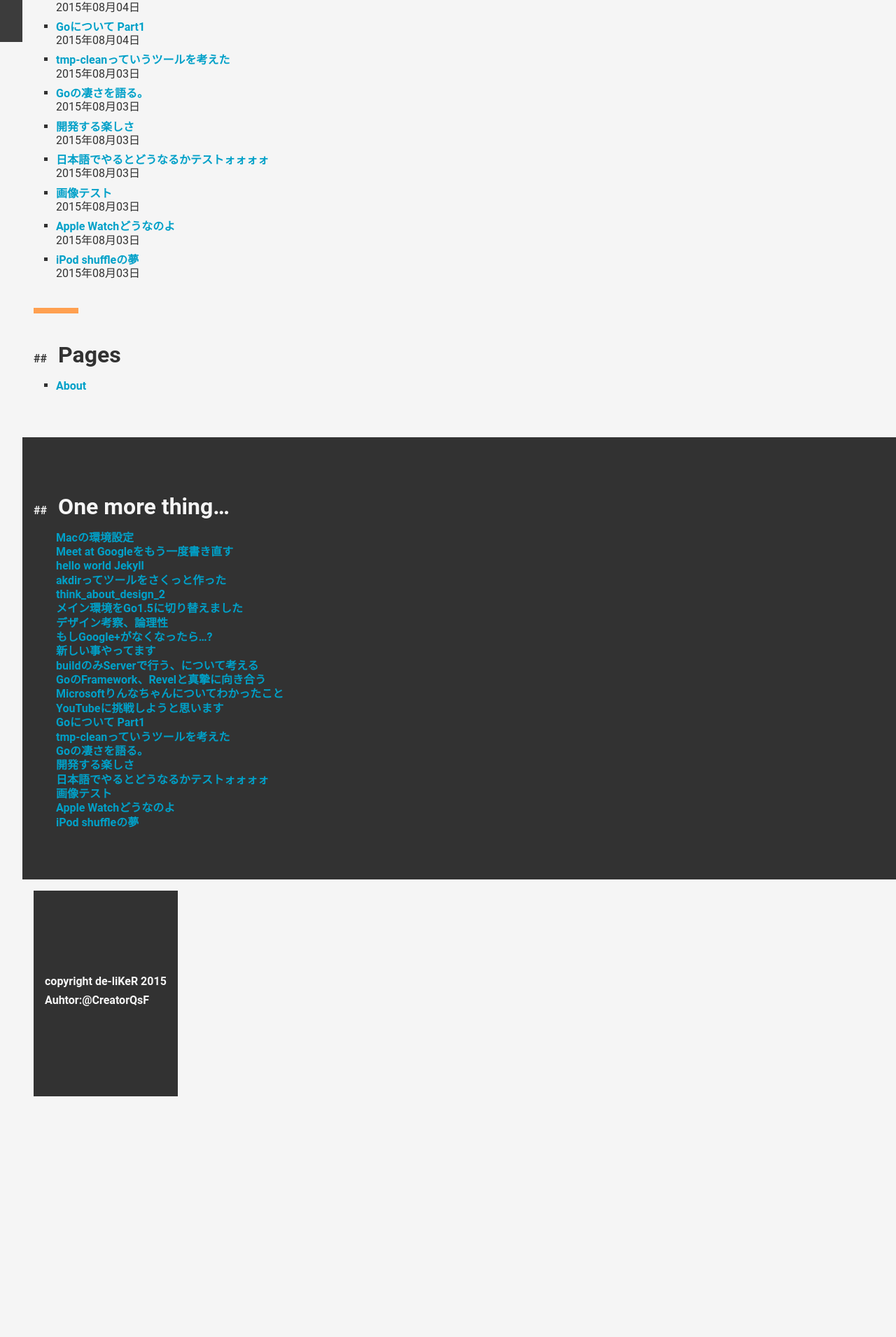
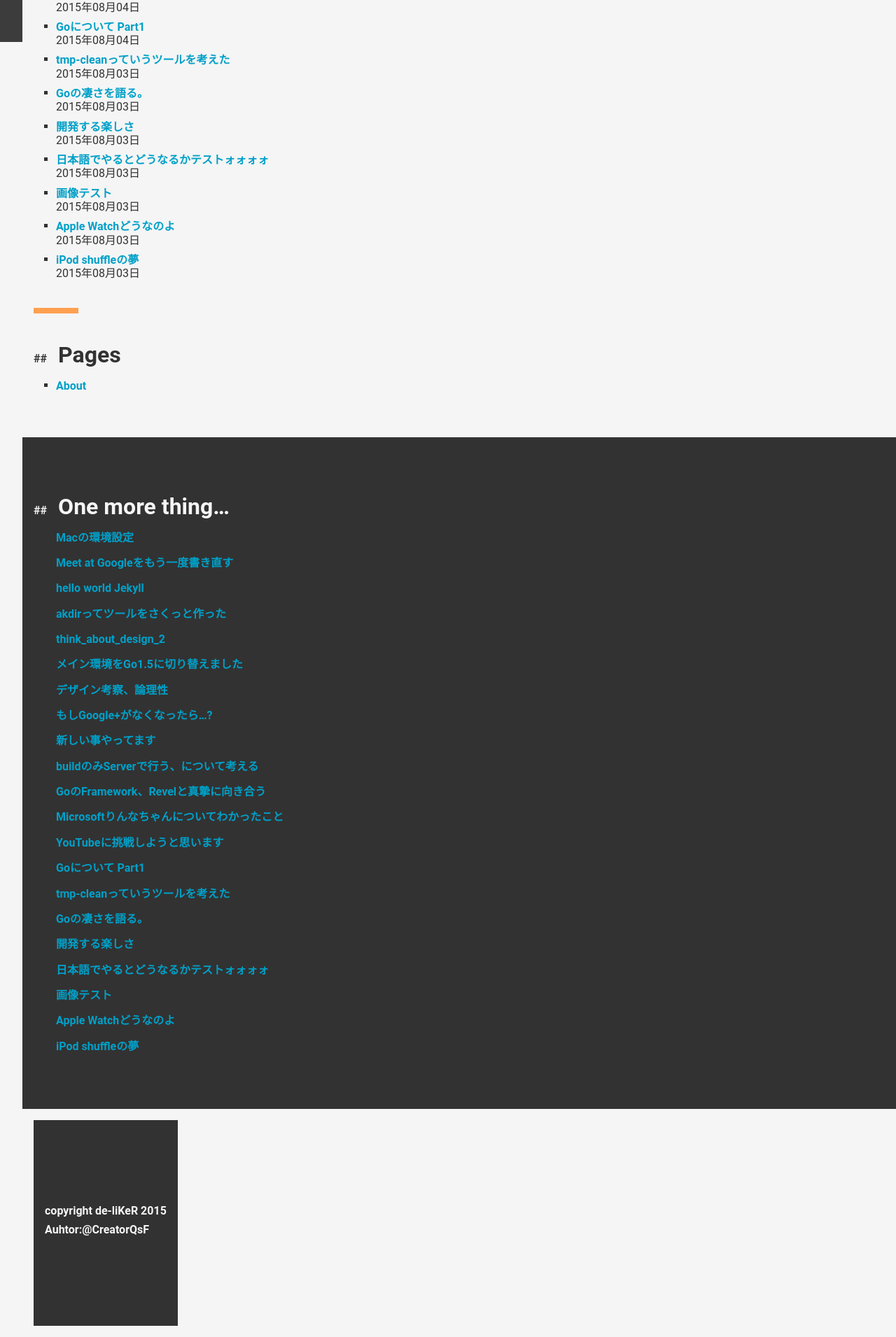
Before and after one commit to CreatorQsF/creatorqsf.github.io, a Jekyll site: the page built from index.md, in a window 1280 px wide. Shown: the part 840-2751 px from the top of the page at 70% size. Built offline with Jekyll 4.4.1, drawn with Linux system fonts in a browser that asks for light colours; before the commit the page ends 2423 px from its top, so only the background shows below that.

Commit message:
2015/11/29

```diff
--- a/css/main.css
+++ b/css/main.css
@@ -55,6 +55,10 @@ aside {
 
 aside h2 {
 	color: rgb(245, 245, 245);
+}
+
+aside ul li {
+	margin-bottom: 16px;
 }
 
 @media screen and (min-width: 1366px) {
```
